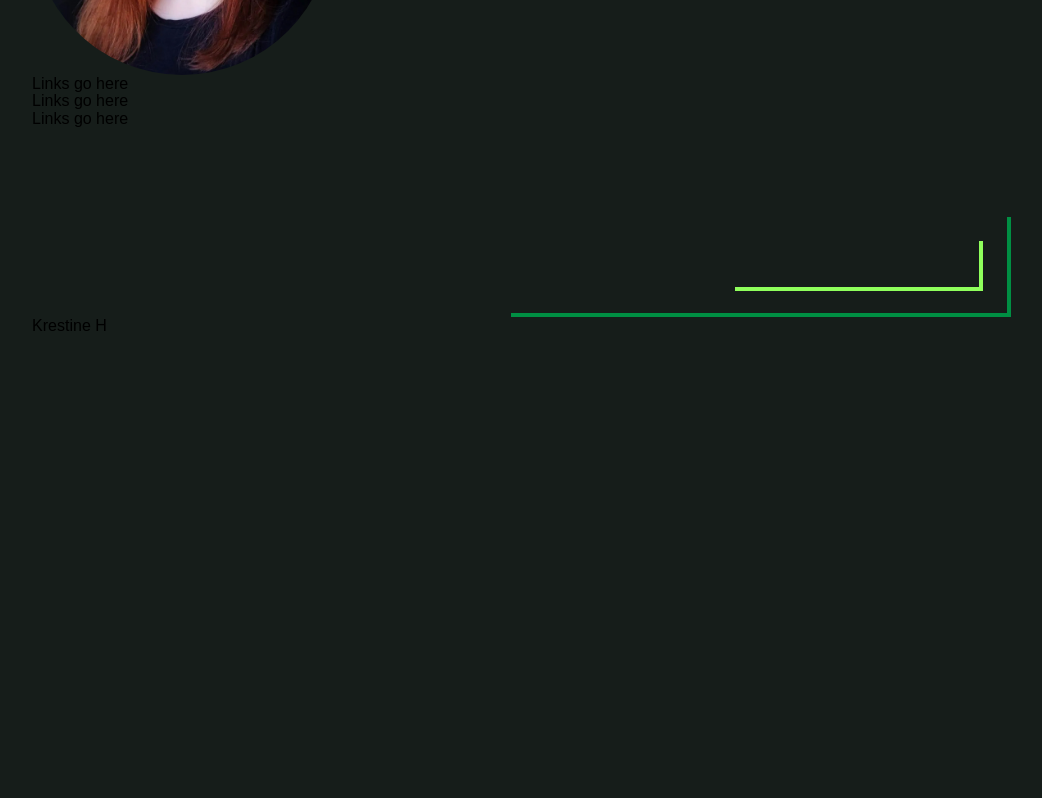
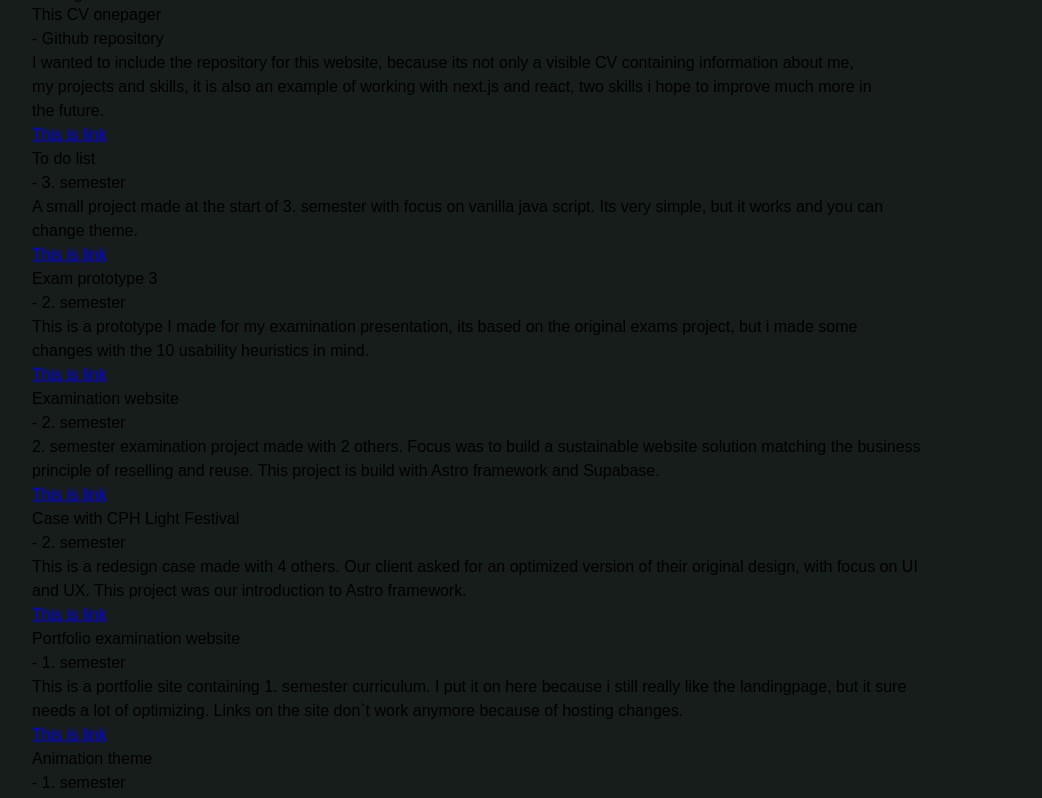
Before and after one commit to krestineHaugaard/cv_onepage, a Next.js app: page / in a window 1280 px wide. Shown: the part 420-1218 px from the top of the page, without its empty margins (163-1205 px from the left). Before the commit the page ends 800 px from the top, so only its background shows below. Built offline with nearby package versions, Linux system fonts and the light colour scheme.

Commit message:
updating cards and cardshelf

```diff
--- /dev/null
+++ b/src/components/CardForCardShelf.jsx
@@ -0,0 +1,12 @@
+export default function CardForCardShelf(props) {
+  return (
+    <article className="card_style">
+      <h3>{props.title}</h3>
+      <h4>- {props.semester}</h4>
+      <p>{props.text}</p>
+      <a href={props.link} target="_blank" title="Opens new tab">
+        This is link
+      </a>
+    </article>
+  );
+}
--- a/src/components/CardShelf.jsx
+++ b/src/components/CardShelf.jsx
@@ -1,3 +1,50 @@
+import CardForCardShelf from "./CardForCardShelf";
+
 export default function CardShelf() {
-  return <h2>Links go here</h2>;
+  return (
+    <section className="card_shelf_style">
+      <CardForCardShelf
+        title="This CV onepager"
+        semester="Github repository"
+        text="I wanted to include the repository for this website, because its not only a visible CV containing information about me, my projects and skills, it is also an example of working with next.js and react, two skills i hope to improve  much more in the future."
+        link="https://github.com/krestineHaugaard/cv_onepage"
+      />
+      <CardForCardShelf
+        title="To do list"
+        semester="3. semester"
+        text="A small project made at the start of 3. semester with focus on vanilla java script. Its very simple, but it works and you can change theme."
+        link="https://krestinehaugaard.github.io/mmd_exercises_3_semester/to_do_list_2/index.html"
+      />
+      <CardForCardShelf
+        title="Exam prototype 3"
+        semester="2. semester"
+        text="This is a prototype I made for my examination presentation, its based on the original exams project, but i made some changes with the 10 usability heuristics in mind."
+        link="https://www.figma.com/proto/A6g7Yom8y6IAzezopE2QJI/Prototype-3?type=design&node-id=1-620&t=vYb1CHvo2aSaMy2f-1&scaling=min-zoom&page-id=0%3A1&mode=design "
+      />
+      <CardForCardShelf
+        title="Examination website"
+        semester="2. semester"
+        text="2. semester examination project made with 2 others. Focus was to build a sustainable website solution matching the business principle of reselling and reuse. This project is build with Astro framework and Supabase."
+        link="https://onebrick.netlify.app/"
+      />
+      <CardForCardShelf
+        title="Case with CPH Light Festival"
+        semester="2. semester"
+        text="This is a redesign case made with 4 others. Our client asked for an optimized version of their original design, with focus on UI and UX. This project was our introduction to Astro framework."
+        link="https://cphlf.netlify.app/"
+      />
+      <CardForCardShelf
+        title="Portfolio examination website"
+        semester="1. semester"
+        text="This is a portfolie site containing 1. semester curriculum. I put it on here because i still really like the landingpage, but it sure needs a lot of optimizing. Links on the site don`t work anymore because of hosting changes."
+        link="https://krestinehaugaard.github.io/Multimedie_1.semester_eksamen/"
+      />
+      <CardForCardShelf
+        title="Animation theme"
+        semester="1. semester"
+        text="This was our first introduction to java script. Everything in this game is designed, drawn and coded by me. It could be optimized a lot, especially the java script code, but i still think is a pretty solid mini game for a 1. semester student. Also this game is 100% satire, its designed around the all scots and irishmen hate England joke."
+        link="https://krestinehaugaard.github.io/animations_tema_1_semester_mmd/spil.html"
+      />
+    </section>
+  );
 }
```
